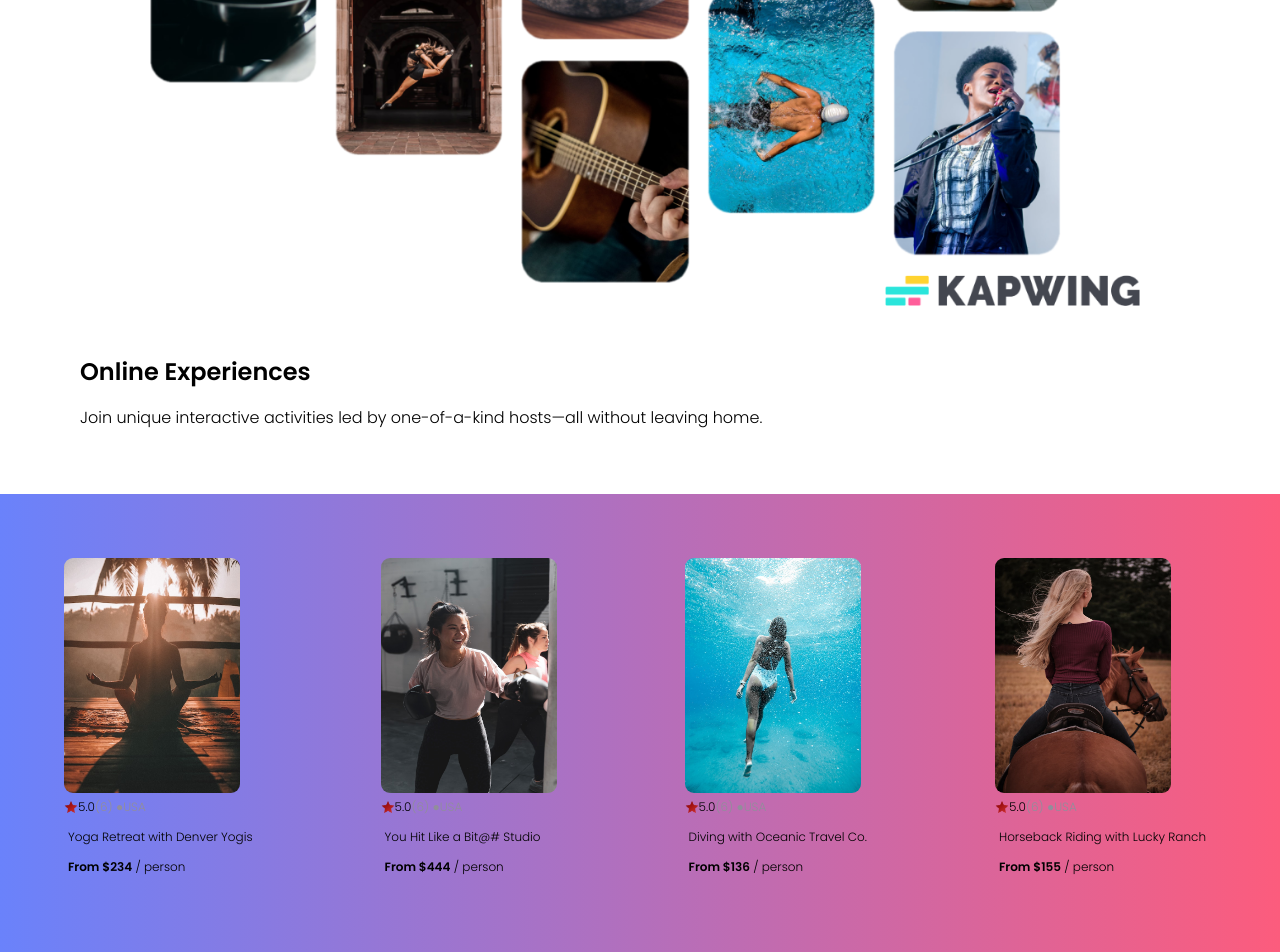
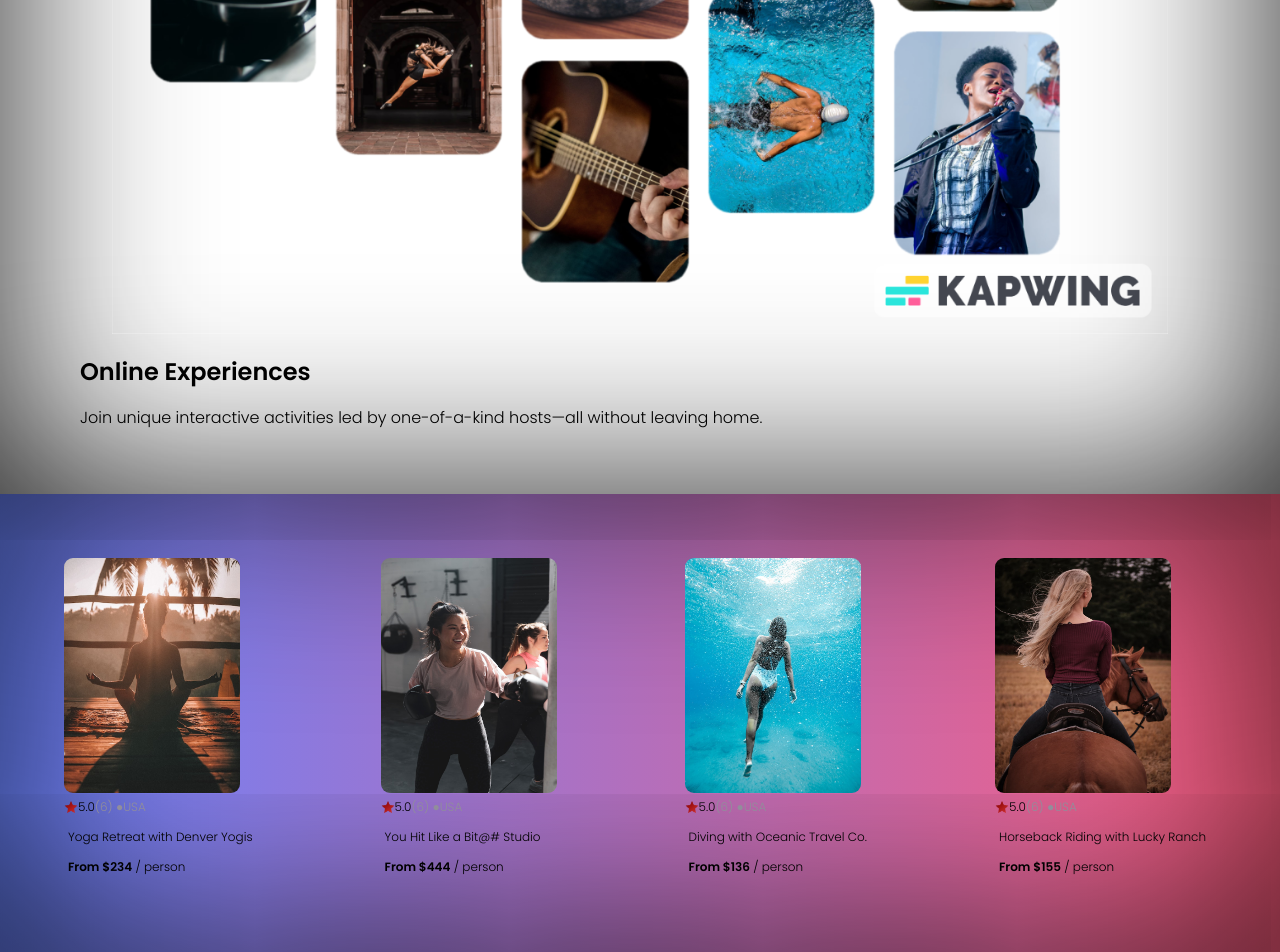
Before and after one commit to ChristopherJ1987/Airbnb-Mockup, a React (Create React App) app: page / in a window 1280 px wide. Shown: the part 477-1429 px from the top of the page. Built offline with nearby package versions, Linux system fonts and the light colour scheme.

Commit message:
Updated CSS

```diff
--- a/src/components/Card.css
+++ b/src/components/Card.css
@@ -4,6 +4,7 @@
     background: #FC5C7D;  /* fallback for old browsers */
     background: -webkit-linear-gradient(to right, #6A82FB, #FC5C7D);  /* Chrome 10-25, Safari 5.1-6 */
     background: linear-gradient(to right, #6A82FB, #FC5C7D); /* W3C, IE 10+/ Edge, Firefox 16+, Chrome 26+, Opera 12+, Safari 7+ */
+    box-shadow: 0 0 200px rgba(0,0,0,0.9) inset;
 }
 
 .card {
--- a/src/components/Hero.css
+++ b/src/components/Hero.css
@@ -5,6 +5,7 @@ section {
 .hero {
     display: flex;
     flex-direction: column;
+    box-shadow: 0 0 200px rgba(0,0,0,0.9) inset;
 }
 
 .photoGrid {
```
